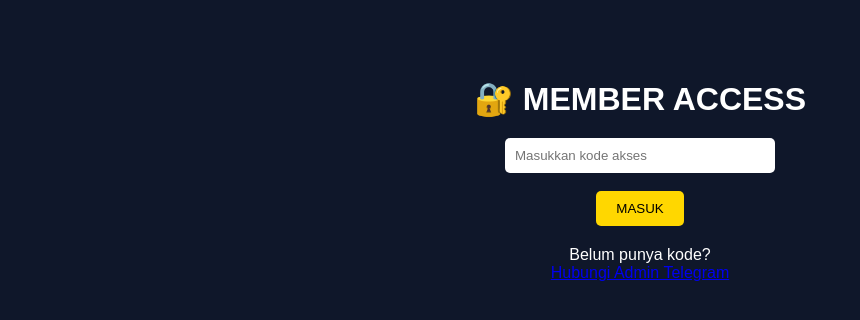
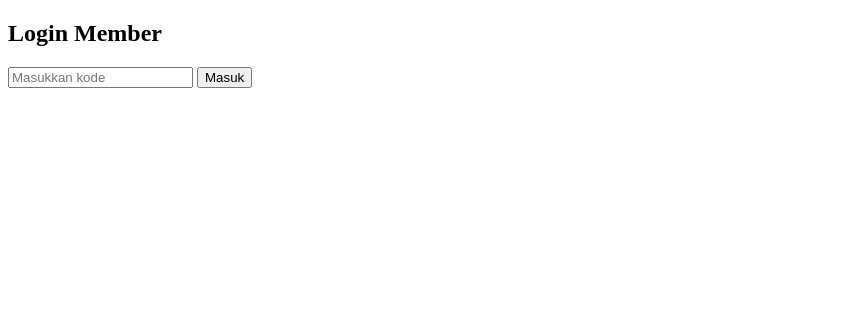
Before and after one commit to oneperc3ntfx-dotcom/WebsiteForex, a FastAPI app: page / in a window 1280 px wide. Shown: the top 320 px of the page, without its empty margins (0-860 px from the left). Run offline with FastAPI, Linux system fonts and the light colour scheme.

Commit message:
Update login.html

```diff
--- a/templates/login.html
+++ b/templates/login.html
@@ -1,35 +1,20 @@
 <!DOCTYPE html>
 <html>
 <head>
-    <title>Login Member</title>
-    <link rel="stylesheet" href="/static/style.css">
+    <title>Login</title>
 </head>
-
 <body>
 
-<div class="container">
+<h2>Login Member</h2>
 
-    <h1>🔐 MEMBER ACCESS</h1>
+<form method="post">
+    <input name="code" placeholder="Masukkan kode" required>
+    <button type="submit">Masuk</button>
+</form>
 
-    <form method="post">
-        <input type="text" name="code" placeholder="Masukkan kode akses" required>
-        <br><br>
-        <button type="submit">MASUK</button>
-    </form>
-
-    {% if error %}
-    <p class="error">{{error}}</p>
-    {% endif %}
-
-    <p class="info">
-        Belum punya kode?
-        <br>
-        <a href="https://t.me/ADMOnePercentsFX" target="_blank">
-            Hubungi Admin Telegram
-        </a>
-    </p>
-
-</div>
+{% if error %}
+<p>{{error}}</p>
+{% endif %}
 
 </body>
 </html>
```
